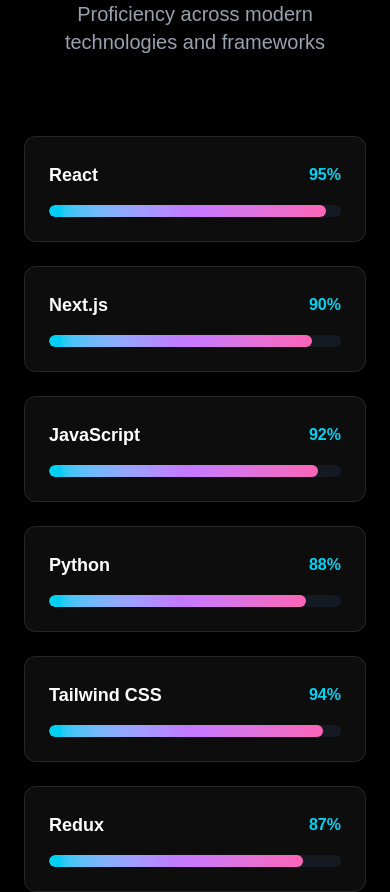
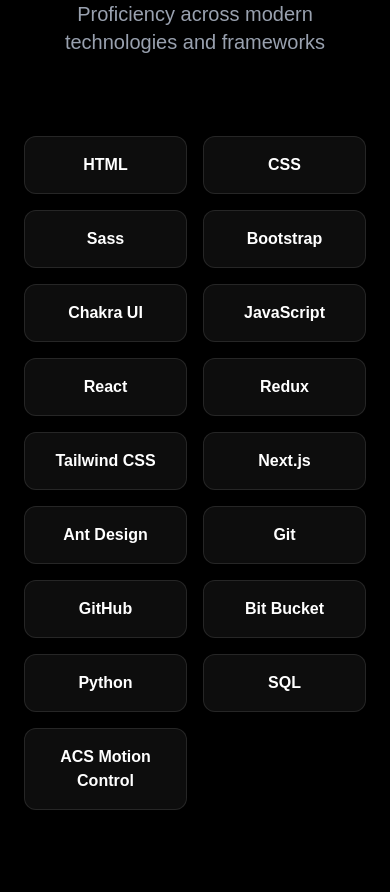
Before and after one commit to wajidkashoo14/new-portfolio, a Next.js app: page / in a window 390 px wide. Shown: the part 4580-5472 px from the top of the page. Built offline with nearby package versions, Linux system fonts and the light colour scheme.

Commit message:
fixed skills section

```diff
--- a/app/page.js
+++ b/app/page.js
@@ -101,18 +101,9 @@
   ];
 
   const skills = [
-    { name: "React", level: 95 },
-    { name: "Next.js", level: 90 },
-    { name: "JavaScript", level: 92 },
-    { name: "Python", level: 88 },
-    { name: "Tailwind CSS", level: 94 },
-    { name: "Redux", level: 87 },
-    { name: "SQL", level: 85 },
-    { name: "Git", level: 90 },
-    { name: "HTML/CSS", level: 96 },
-    { name: "ACS Motion Control", level: 82 },
-    { name: "Chakra UI", level: 88 },
-    { name: "Bootstrap", level: 86 }
+    "HTML", "CSS", "Sass", "Bootstrap", "Chakra UI", "JavaScript",
+    "React", "Redux", "Tailwind CSS", "Next.js", "Ant Design",
+    "Git", "GitHub", "Bit Bucket", "Python", "SQL", "ACS Motion Control"
   ];
 
   const education = [
@@ -391,22 +382,13 @@
             </p>
           </div>
 
-          <div className="grid md:grid-cols-2 gap-6">
+          <div className="grid grid-cols-2 sm:grid-cols-3 md:grid-cols-4 lg:grid-cols-5 gap-4">
             {skills.map((skill, index) => (
               <div
                 key={index}
-                className="glass rounded-xl p-6 hover:bg-white/10 transition-all duration-300"
+                className="glass rounded-xl p-4 hover:bg-white/10 transition-all duration-300 hover:scale-105 text-center border border-white/10"
               >
-                <div className="flex items-center justify-between mb-4">
-                  <span className="text-lg font-bold">{skill.name}</span>
-                  <span className="text-cyan-400 font-bold">{skill.level}%</span>
-                </div>
-                <div className="h-3 bg-gray-800/50 rounded-full overflow-hidden">
-                  <div
-                    className="h-full bg-gradient-to-r from-cyan-400 via-purple-400 to-pink-400 rounded-full transition-all duration-1000 ease-out"
-                    style={{ width: `${skill.level}%` }}
-                  />
-                </div>
+                <span className="text-base font-semibold">{skill}</span>
               </div>
             ))}
           </div>
```
